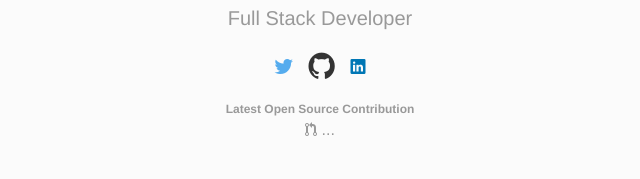
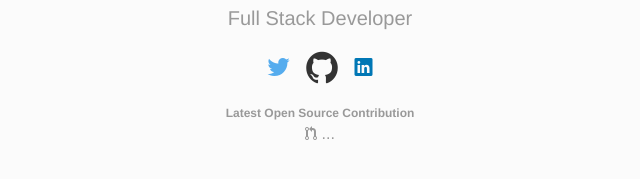
Before and after one commit to lwansbrough/lwansbrough.github.io, a plain HTML site: page index.html in a window 1280 px wide. Shown: the part 401-580 px from the top of the page, 320-960 px from the left. Drawn offline with nearby package versions, Linux system fonts and the light colour scheme; no server answers; files whose address does not match are found by name.

Commit message:
Increased size of icons

```diff
--- a/css/main.css
+++ b/css/main.css
@@ -73,7 +73,7 @@ h3 {
 }
 
 #icons {
-  font-size: 20px;
+  font-size: 24px;
   line-height: 30px;
   margin: 20px 0;
 }
@@ -96,7 +96,7 @@ h3 {
 }
 
 #icons .ion-social-github {
-  font-size: 30px;
+  font-size: 36px;
 }
 
 #oss .action {
```
